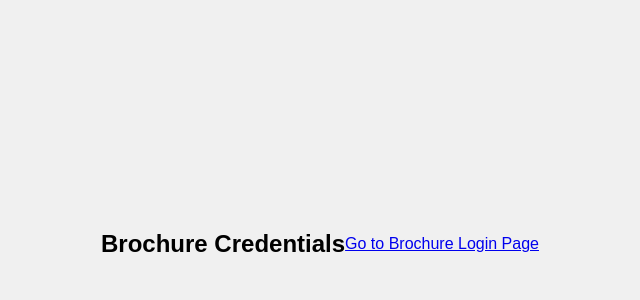
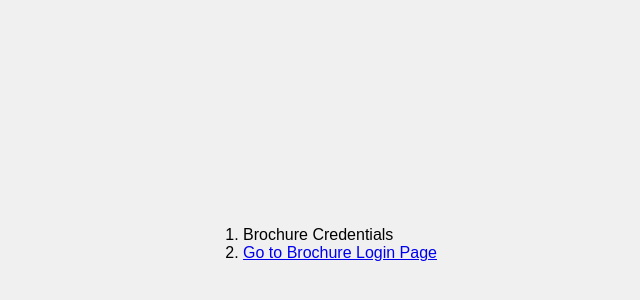
Before and after one commit to dmburl/HCHCTF1, a plain HTML site: page index.html in a window 1280 px wide. Shown: the part 164-464 px from the top of the page, without its empty margins (320-960 px from the left). Drawn offline with Linux system fonts and the light colour scheme.

Commit message:
Made and ordered list

```diff
--- a/index.html
+++ b/index.html
@@ -5,8 +5,9 @@
     <link rel="stylesheet" href="style.css">
 </head>
 <body>
-        <h2>Brochure Credentials</h2>
-      <a href="pdfmetadata.html">Go to Brochure Login Page</a>
-    <script src="script.js"></script>
+    <ol>
+        <li>Brochure Credentials</li>
+        <li><a href="pdfmetadata.html">Go to Brochure Login Page</a></li>
+    </ol>
 </body>
 </html>
```
